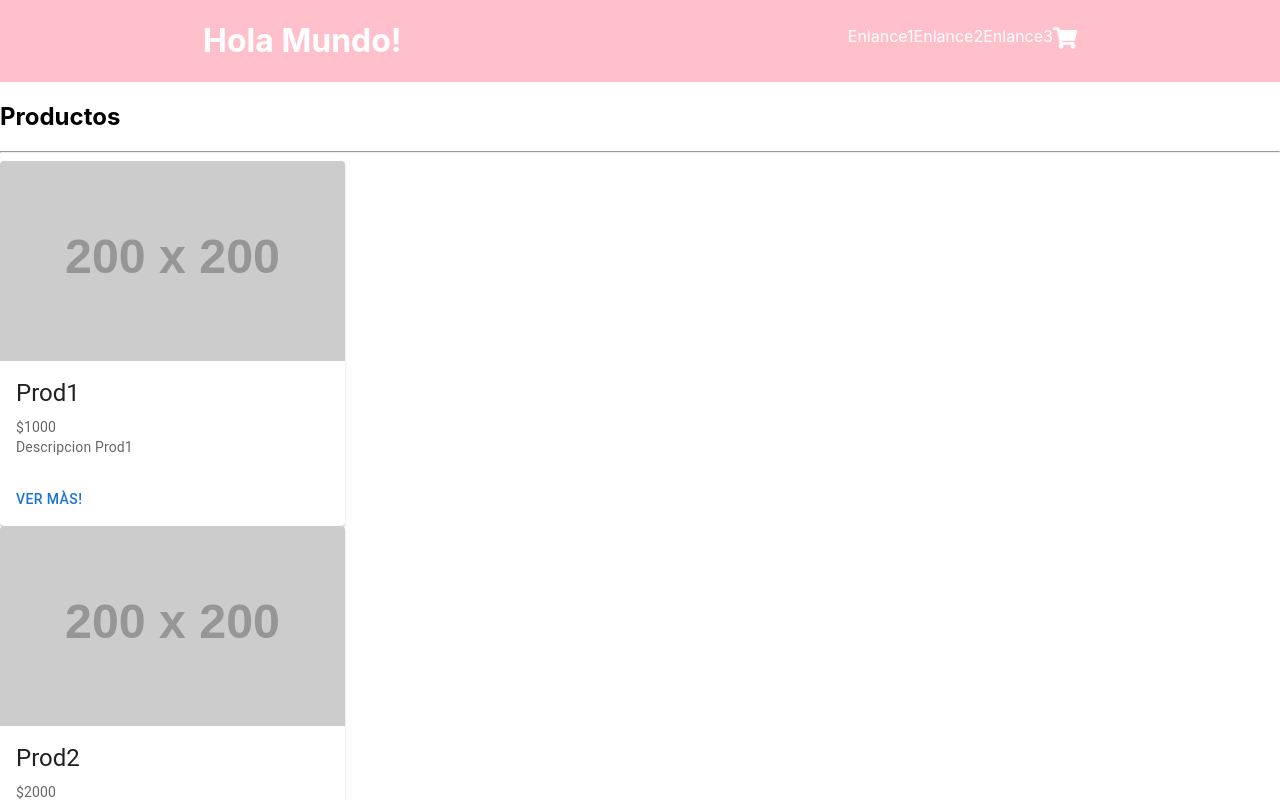
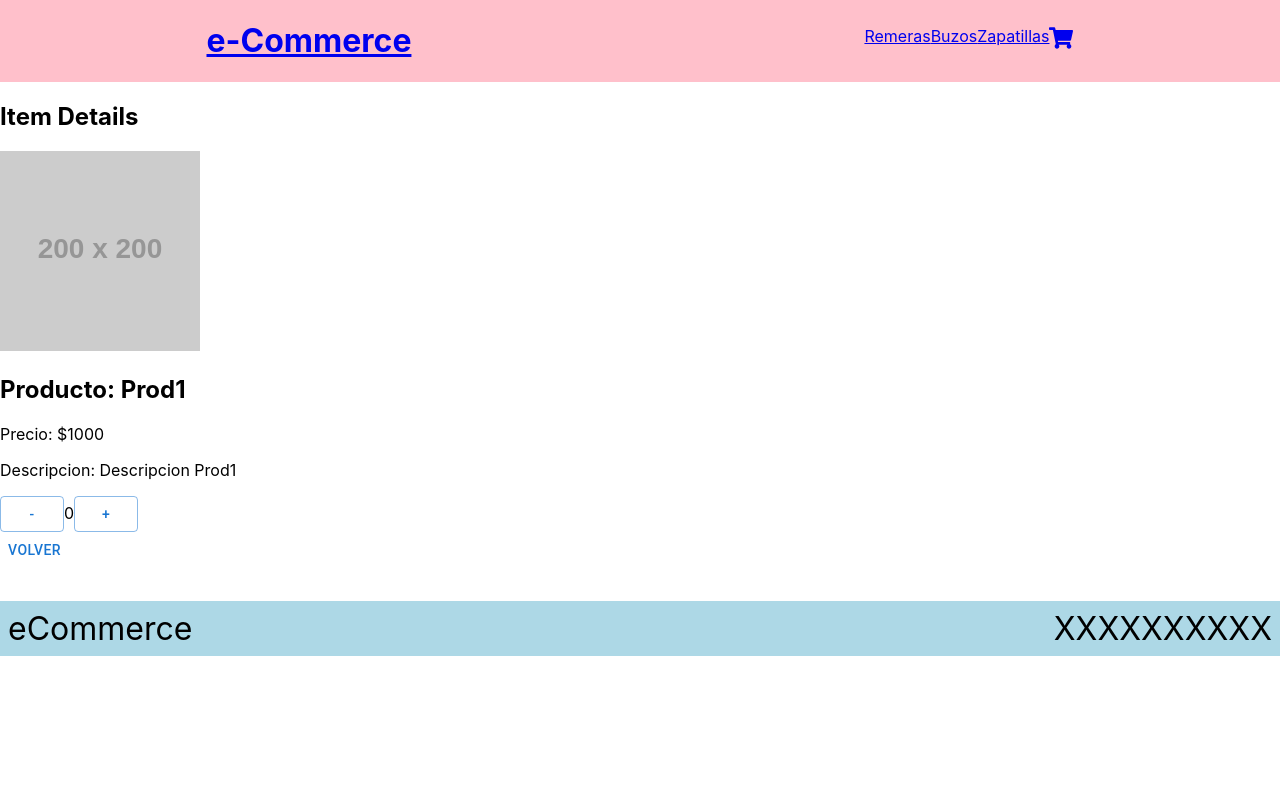
Before and after one commit to matiasyogui/curso-react, a React (Create React App) app: page /detail/1 in a window 1280 px wide. Shown: the top 800 px of the page. Built offline with nearby package versions, Linux system fonts and the light colour scheme.

Commit message:
agrego router, listo para la primer pre-entrega

```diff
--- a/package.json
+++ b/package.json
@@ -13,6 +13,7 @@
     "react": "^17.0.2",
     "react-dom": "^17.0.2",
     "react-icons": "^4.3.1",
+    "react-router-dom": "^6.0.2",
     "react-scripts": "4.0.3",
     "web-vitals": "^1.1.2"
   },
--- a/src/App.js
+++ b/src/App.js
@@ -1,20 +1,27 @@
 import NavBar from "./components/NavBar/NavBar";
 import Footer from "./components/Footer/Footer";
 import ItemListContainer from "./components/ItemListContainer/ItemListContainer";
+import { CartView } from "./components/CartView/CartView";
 import { ItemDetailContainer } from "./components/ItemDetailContainer/ItemDetailContainer";
+import { BrowserRouter, Routes, Route } from "react-router-dom";
+import { ErrorComponent } from "./components/ErrorComponent/ErrorComponent";
 
 function App() {
-  const saludo1 = "Hola Mundillo!";
-  const texto1 = "Sample text";
+  return (
+    <BrowserRouter>
+      <NavBar />
 
-  return (
-    <div className="App">
-      <NavBar />
-      <ItemListContainer saludo={saludo1} texto={texto1} />
-      <hr />
-      <ItemDetailContainer />
+      <Routes>
+        <Route path="/" element={<ItemListContainer />} />
+        <Route path="/category" element={<ItemListContainer />} />
+        <Route path="/category/:categoryid" element={<ItemListContainer />} />
+        <Route path="/cart" element={<CartView />} />
+        <Route path="/detail/:itemid" element={<ItemDetailContainer />} />
+        <Route path="*" element={<ErrorComponent />} />
+      </Routes>
+
       <Footer />
-    </div>
+    </BrowserRouter>
   );
 }
 
--- a/src/components/Cart/Cart.js
+++ b/src/components/Cart/Cart.js
@@ -1,10 +1,13 @@
 import { FaShoppingCart } from "react-icons/fa";
+import { Link } from "react-router-dom";
 import "./Cart.scss";
 
 export const Cart = () => {
   return (
     <div className="cart">
-      <FaShoppingCart />
+      <Link to="/cartview">
+        <FaShoppingCart />
+      </Link>
     </div>
   );
 };
--- /dev/null
+++ b/src/components/CartView/CartView.js
@@ -0,0 +1,9 @@
+import React from "react";
+
+export const CartView = () => {
+  return (
+    <div>
+      <h2>CartView</h2>
+    </div>
+  );
+};
--- /dev/null
+++ b/src/components/ErrorComponent/ErrorComponent.js
@@ -0,0 +1,9 @@
+import React from "react";
+
+export const ErrorComponent = () => {
+  return (
+    <div>
+      <h1>ERROR 404</h1>
+    </div>
+  );
+};
--- a/src/components/Item/Item.js
+++ b/src/components/Item/Item.js
@@ -4,7 +4,7 @@ import CardActions from "@mui/material/CardActions";
 import CardContent from "@mui/material/CardContent";
 import CardMedia from "@mui/material/CardMedia";
 import Typography from "@mui/material/Typography";
-import { ItemCount } from "../ItemCount/ItemCount";
+import { Link } from "react-router-dom";
 import { Button } from "@mui/material";
 
 export const Item = ({ item }) => {
@@ -27,9 +27,14 @@ export const Item = ({ item }) => {
           <Typography variant="body2" color="text.secondary">
             {item.descripcion}
           </Typography>
+          <Typography variant="body2" color="text.secondary">
+            {item.category}
+          </Typography>
         </CardContent>
         <CardActions>
-          <Button>Ver màs!</Button>
+          <Link to={`/detail/${item.id}`}>
+            <Button>Ver màs!</Button>
+          </Link>
         </CardActions>
       </Card>
     </div>
--- a/src/components/ItemDetail/ItemDetail.js
+++ b/src/components/ItemDetail/ItemDetail.js
@@ -1,7 +1,15 @@
 import React from "react";
 import { ItemCount } from "../ItemCount/ItemCount";
+import { useNavigate } from "react-router-dom";
+import { Button } from "@mui/material";
 
 export const ItemDetail = ({ item }) => {
+  const navigate = useNavigate();
+
+  const handleVolver = () => {
+    navigate(-1);
+  };
+
   return (
     <div>
       <img src={item.image} alt={item.nombre} />
@@ -9,6 +17,8 @@ export const ItemDetail = ({ item }) => {
       <p>Precio: ${item.precio}</p>
       <p>Descripcion: {item.descripcion}</p>
       <ItemCount stock={item.stock} />
+
+      <Button onClick={handleVolver}>VOLVER</Button>
     </div>
   );
 };
--- a/src/components/ItemDetailContainer/ItemDetailContainer.js
+++ b/src/components/ItemDetailContainer/ItemDetailContainer.js
@@ -1,12 +1,19 @@
 import React, { useState, useEffect } from "react";
+import { useParams } from "react-router";
 import { pedirItem } from "../helpers/pedirDatos";
 import { ItemDetail } from "../ItemDetail/ItemDetail";
 
 export const ItemDetailContainer = () => {
   const [item, setItem] = useState(null);
+  const [loading, setLoading] = useState(true);
+
+  const params = useParams();
+  console.log(params.itemid);
 
   useEffect(() => {
-    pedirItem(1)
+    setLoading(true);
+
+    pedirItem(Number(params.itemid))
       .then((resp) => {
         setItem(resp);
       })
@@ -15,8 +22,14 @@ export const ItemDetailContainer = () => {
       })
       .finally(() => {
         console.log("Peticion finalizada.");
+        setLoading(false);
       });
-  }, []);
+  }, [params.itemid]);
 
-  return <div>{item && <ItemDetail item={item} />}</div>;
+  return (
+    <div>
+      <h2>Item Details</h2>
+      {loading ? <h2>LOADING...</h2> : <ItemDetail item={item} />}
+    </div>
+  );
 };
--- a/src/components/ItemListContainer/ItemListContainer.js
+++ b/src/components/ItemListContainer/ItemListContainer.js
@@ -1,8 +1,9 @@
 import { pedirDatos } from "../helpers/pedirDatos";
 import { useState, useEffect } from "react";
 import { ItemList } from "../ItemList/ItemList";
+import { useParams } from "react-router";
 
-const ItemListContainer = ({ saludo, texto } /* props */) => {
+const ItemListContainer = (/* props */) => {
   /* Se puede desestructurar props en el parametro
   const { saludo, texto } = props;
    */
@@ -10,11 +11,18 @@ const ItemListContainer = ({ saludo, texto } /* props */) => {
   const [items, setItems] = useState([]);
   const [loading, setLoading] = useState(false);
 
+  const params = useParams();
+  console.log(params);
+
   useEffect(() => {
     setLoading(true);
     pedirDatos()
       .then((resp) => {
-        setItems(resp);
+        if (params.categoryid) {
+          setItems(resp.filter((item) => item.category === params.categoryid));
+        } else {
+          setItems(resp);
+        }
       })
       .catch((error) => {
         console.log(error);
@@ -23,7 +31,7 @@ const ItemListContainer = ({ saludo, texto } /* props */) => {
         console.log("Peticion finalizada.");
         setLoading(false);
       });
-  }, []);
+  }, [params.categoryid]);
 
   return (
     <div>
--- a/src/components/NavBar/NavBar.js
+++ b/src/components/NavBar/NavBar.js
@@ -1,15 +1,24 @@
 import "./NavBar.scss";
 import { Cart } from "../Cart/Cart";
+import { Link } from "react-router-dom";
 
 const NavBar = () => {
   return (
     <header className="navbar">
-      <h1>Hola Mundo!</h1>
+      <h1>
+        <Link to="/">e-Commerce</Link>
+      </h1>
       <nav>
         <ul>
-          <li>Enlance1</li>
-          <li>Enlance2</li>
-          <li>Enlance3</li>
+          <li>
+            <Link to="/category/remeras">Remeras</Link>
+          </li>
+          <li>
+            <Link to="/category/buzos">Buzos</Link>
+          </li>
+          <li>
+            <Link to="/category/zapatillas">Zapatillas</Link>
+          </li>
           <Cart />
         </ul>
       </nav>
--- a/src/components/data/stock.js
+++ b/src/components/data/stock.js
@@ -6,6 +6,7 @@ export const stock = [
     descripcion: "Descripcion Prod1",
     image: "https://via.placeholder.com/200",
     stock: 10,
+    category: "remeras",
   },
   {
     id: 2,
@@ -14,6 +15,7 @@ export const stock = [
     descripcion: "Descripcion Prod2",
     image: "https://via.placeholder.com/200",
     stock: 10,
+    category: "pantalones",
   },
   {
     id: 3,
@@ -22,6 +24,7 @@ export const stock = [
     descripcion: "Descripcion Prod3",
     image: "https://via.placeholder.com/200",
     stock: 10,
+    category: "buzos",
   },
   {
     id: 4,
@@ -30,6 +33,7 @@ export const stock = [
     descripcion: "Descripcion Prod4",
     image: "https://via.placeholder.com/200",
     stock: 10,
+    category: "zapatillas",
   },
   {
     id: 5,
@@ -38,5 +42,6 @@ export const stock = [
     descripcion: "Descripcion Prod5",
     image: "https://via.placeholder.com/200",
     stock: 10,
+    category: "zapatillas",
   },
 ];
```
Also changed, not shown: 1 other file (tests, documents, lock files or other folders).
